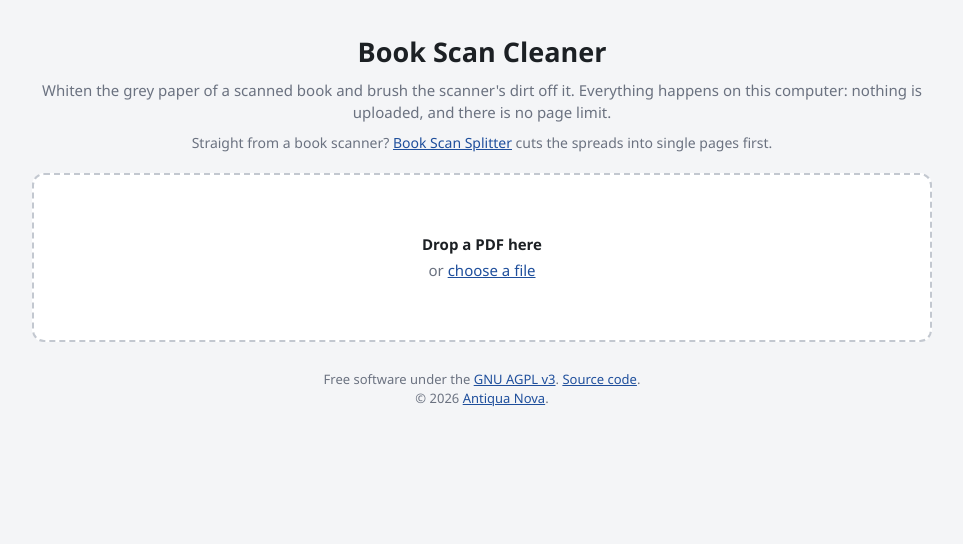
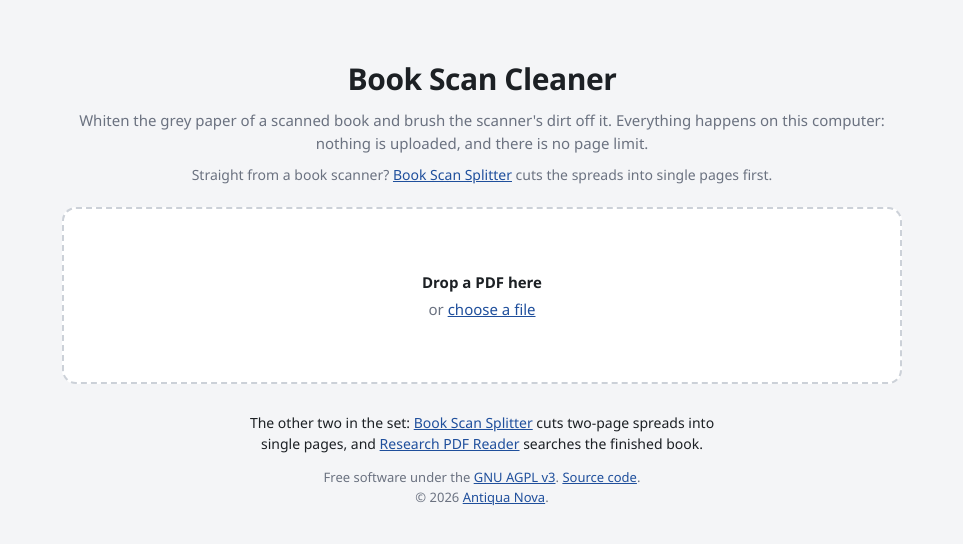
Before and after one commit to it-stoic/book-scan-cleaner, a website: page index.html in a window 1280 px wide. Shown: the whole page, without its empty margins (158-1121 px from the left). Drawn offline with Linux system fonts and the light colour scheme.

Commit message:
Give the landing screen the same shape as the other two tools
The title, the spacing above it and the width of the column were each
a little different from Research PDF Reader. They now match it, so the
three tools read as one set.

The footer says what the other two are for, under the licence line and
away from the sentence in the header, which is the only place a reader
who has not seen the others would find them.

```diff
--- a/index.html
+++ b/index.html
@@ -132,9 +132,10 @@
 </main>
 
 <footer>
-  Free software under the <a href="https://github.com/it-stoic/book-scan-cleaner/blob/main/LICENSE">GNU AGPL v3</a>.
+  <p class="also">The other two in the set: <a href="https://it-stoic.github.io/book-scan-splitter/">Book Scan Splitter</a> cuts two-page spreads into single pages, and <a href="https://it-stoic.github.io/research-pdf-reader/">Research PDF Reader</a> searches the finished book.</p>
+  <p>Free software under the <a href="https://github.com/it-stoic/book-scan-cleaner/blob/main/LICENSE">GNU AGPL v3</a>.
   <a href="https://github.com/it-stoic/book-scan-cleaner">Source code</a>.
-  <br>&copy; 2026 <a href="https://antiquanova.hr/en/" target="_blank" rel="noopener">Antiqua Nova</a>.
+  <br>&copy; 2026 <a href="https://antiquanova.hr/en/" target="_blank" rel="noopener">Antiqua Nova</a>.</p>
 </footer>
 
 <script src="vendor/pdf.min.js"></script>
--- a/style.css
+++ b/style.css
@@ -15,18 +15,19 @@
   padding: 0 20px 60px;
   background: var(--bg);
   color: var(--ink);
-  font: 15px/1.5 "Segoe UI", system-ui, sans-serif;
+  font: 15px/1.5 "Segoe UI", system-ui, -apple-system, sans-serif;
+  -webkit-font-smoothing: antialiased;
 }
 
 header {
-  max-width: 900px;
+  max-width: 840px;
   margin: 0 auto;
-  padding: 32px 0 20px;
+  padding: 56px 0 22px;
   text-align: center;
 }
-header h1 { margin: 0 0 6px; font-size: 27px; }
+header h1 { margin: 0 0 8px; font-size: 30px; letter-spacing: -.015em; }
 header p { margin: 0; color: var(--muted); }
-header .cross { margin-top: 8px; font-size: 14px; }
+header .cross { margin-top: 10px; font-size: 14px; }
 header a { color: var(--accent-dark); }
 
 .muted { color: var(--muted); }
@@ -71,13 +72,14 @@
 input[type="number"] { width: 72px; }
 
 .drop {
-  max-width: 900px;
+  max-width: 840px;
   margin: 0 auto;
-  padding: 54px 20px;
-  border: 2px dashed #c3c8d0;
-  border-radius: 12px;
+  padding: 58px 20px;
+  border: 2px dashed #ccd1d8;
+  border-radius: 14px;
   background: var(--panel);
   text-align: center;
+  transition: border-color .15s, background .15s;
 }
 .drop p { margin: 4px 0; }
 .drop.over { border-color: var(--accent); background: #eef3fc; }
@@ -246,11 +248,19 @@
   color: var(--muted);
 }
 footer a { color: var(--accent-dark); }
+footer p { margin: 0; }
+footer .also {
+  max-width: 700px;
+  margin: 0 auto 14px;
+  font-size: 14px;
+  color: var(--ink);
+  text-wrap: balance;
+}
 
 @media (max-width: 700px) {
   body { padding: 0 10px 40px; }
-  header { padding: 22px 0 16px; }
-  header h1 { font-size: 22px; }
+  header { padding: 30px 0 16px; }
+  header h1 { font-size: 24px; }
   header p { font-size: 14px; }
   .stage { padding: 8px; }
   .controls { padding: 10px; }
--- a/sw.js
+++ b/sw.js
@@ -3,7 +3,7 @@
  * Bump CACHE whenever one of the files below changes, otherwise installed
  * copies keep serving the old version.
  */
-var CACHE = 'book-scan-cleaner-v8';
+var CACHE = 'book-scan-cleaner-v9';
 var ASSETS = [
   './',
   './index.html',
```
